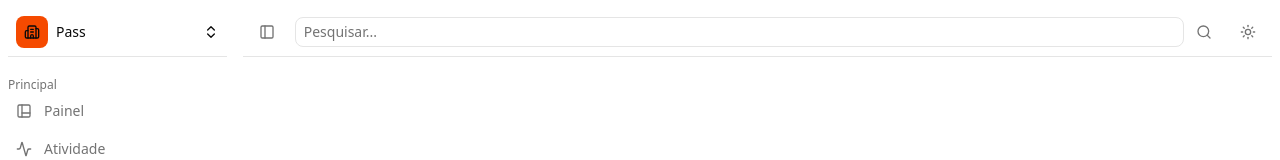
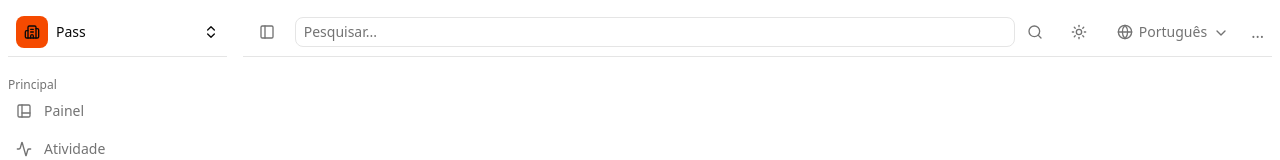
Before and after one commit to dev-pedr0/desafio-pass, a Next.js app in the folder frontend/: page / in a window 1280 px wide. Shown: the top 160 px of the page. Built offline with nearby package versions, Linux system fonts and the light colour scheme.

Commit message:
feat: add LanguageSelector and AppsSection components; update CardTop to include new components and add @radix-ui/react-slot dependency

```diff
--- /dev/null
+++ b/frontend/components/ui/button.tsx
@@ -0,0 +1,60 @@
+import * as React from "react"
+import { Slot } from "@radix-ui/react-slot"
+import { cva, type VariantProps } from "class-variance-authority"
+
+import { cn } from "@/src/lib/utils"
+
+const buttonVariants = cva(
+  "inline-flex items-center justify-center gap-2 whitespace-nowrap rounded-md text-sm font-medium transition-all disabled:pointer-events-none disabled:opacity-50 [&_svg]:pointer-events-none [&_svg:not([class*='size-'])]:size-4 shrink-0 [&_svg]:shrink-0 outline-none focus-visible:border-ring focus-visible:ring-ring/50 focus-visible:ring-[3px] aria-invalid:ring-destructive/20 dark:aria-invalid:ring-destructive/40 aria-invalid:border-destructive",
+  {
+    variants: {
+      variant: {
+        default: "bg-primary text-primary-foreground hover:bg-primary/90",
+        destructive:
+          "bg-destructive text-white hover:bg-destructive/90 focus-visible:ring-destructive/20 dark:focus-visible:ring-destructive/40 dark:bg-destructive/60",
+        outline:
+          "border bg-background shadow-xs hover:bg-accent hover:text-accent-foreground dark:bg-input/30 dark:border-input dark:hover:bg-input/50",
+        secondary:
+          "bg-secondary text-secondary-foreground hover:bg-secondary/80",
+        ghost:
+          "hover:bg-accent hover:text-accent-foreground dark:hover:bg-accent/50",
+        link: "text-primary underline-offset-4 hover:underline",
+      },
+      size: {
+        default: "h-9 px-4 py-2 has-[>svg]:px-3",
+        sm: "h-8 rounded-md gap-1.5 px-3 has-[>svg]:px-2.5",
+        lg: "h-10 rounded-md px-6 has-[>svg]:px-4",
+        icon: "size-9",
+        "icon-sm": "size-8",
+        "icon-lg": "size-10",
+      },
+    },
+    defaultVariants: {
+      variant: "default",
+      size: "default",
+    },
+  }
+)
+
+function Button({
+  className,
+  variant,
+  size,
+  asChild = false,
+  ...props
+}: React.ComponentProps<"button"> &
+  VariantProps<typeof buttonVariants> & {
+    asChild?: boolean
+  }) {
+  const Comp = asChild ? Slot : "button"
+
+  return (
+    <Comp
+      data-slot="button"
+      className={cn(buttonVariants({ variant, size, className }))}
+      {...props}
+    />
+  )
+}
+
+export { Button, buttonVariants }
--- a/frontend/package.json
+++ b/frontend/package.json
@@ -10,6 +10,7 @@
   },
   "dependencies": {
     "@radix-ui/react-popover": "^1.1.15",
+    "@radix-ui/react-slot": "^1.2.4",
     "@radix-ui/react-tooltip": "^1.2.8",
     "class-variance-authority": "^0.7.1",
     "clsx": "^2.1.1",
--- /dev/null
+++ b/frontend/src/components/AppsSection.tsx
@@ -0,0 +1,7 @@
+export function AppsSection() {
+    return(
+        <div>
+            ...
+        </div>
+    );
+}
--- a/frontend/src/components/CardTop.tsx
+++ b/frontend/src/components/CardTop.tsx
@@ -1,6 +1,8 @@
 import { PanelLeft } from "lucide-react";
 import { ThemeToggleButton } from "./ThemeToggleButton";
 import { SearchSection } from "./SearchSection";
+import { LanguageSelector } from "./LanguageSelector";
+import { AppsSection } from "./AppsSection";
 
 export function CardTop() {
     return (
@@ -8,6 +10,8 @@
             <PanelLeft className="h-8 w-8 p-2 cursor-pointer hover:bg-sidebar-accent hover:text-foreground hover:rounded-full"/>
             <SearchSection/>
             <ThemeToggleButton/>
+            <LanguageSelector/>
+            <AppsSection/>
         </div>
     );
 }
--- /dev/null
+++ b/frontend/src/components/LanguageSelector.tsx
@@ -0,0 +1,48 @@
+import { Button } from "@/components/ui/button";
+import { Check, ChevronDown, Globe } from "lucide-react";
+import { useState } from "react";
+import { Popover, PopoverTrigger } from "./ui/Popover";
+import { PopoverContent } from "@radix-ui/react-popover";
+
+const languages = [
+  { code: "pt", label: "Português" },
+  { code: "en", label: "English" },
+  { code: "es", label: "Español" },
+];
+
+export function LanguageSelector() {
+    const [selected, setSelected] = useState(languages[0]); // padrão: Português
+
+    return(
+        <Popover>
+            <PopoverTrigger asChild>
+                <Button size="sm" variant="ghost" className="rounded-full cursor-pointer focus:ring-2 focus:ring-ring">
+                    <Globe className="h-4 w-4"/>
+                    <span>{selected.label}</span>
+                    <ChevronDown className="h-4 w-4 mt-0.5"/>
+                </Button>
+            </PopoverTrigger>
+
+            <PopoverContent>
+                <div className="flex flex-col gap-1 w-30 bg-black border rounded-md">
+                    {languages.map((lang) => {
+                        const isSelected = selected.label === lang.label;
+                        return(
+                            <Button
+                            key={lang.code}
+                            variant="ghost"
+                            className="w-full flex justify-between cursor-pointer"
+                            onClick={() => setSelected(lang)}
+                            >
+                                {lang.label}
+                                {isSelected && (
+                                    <Check className="h-6 w-6 text-primary" />
+                                )}
+                            </Button>
+                        );
+                    })}
+                </div>
+            </PopoverContent>
+        </Popover>
+    );
+}
```
Also changed, not shown: 1 other file (tests, documents, lock files or other folders).
